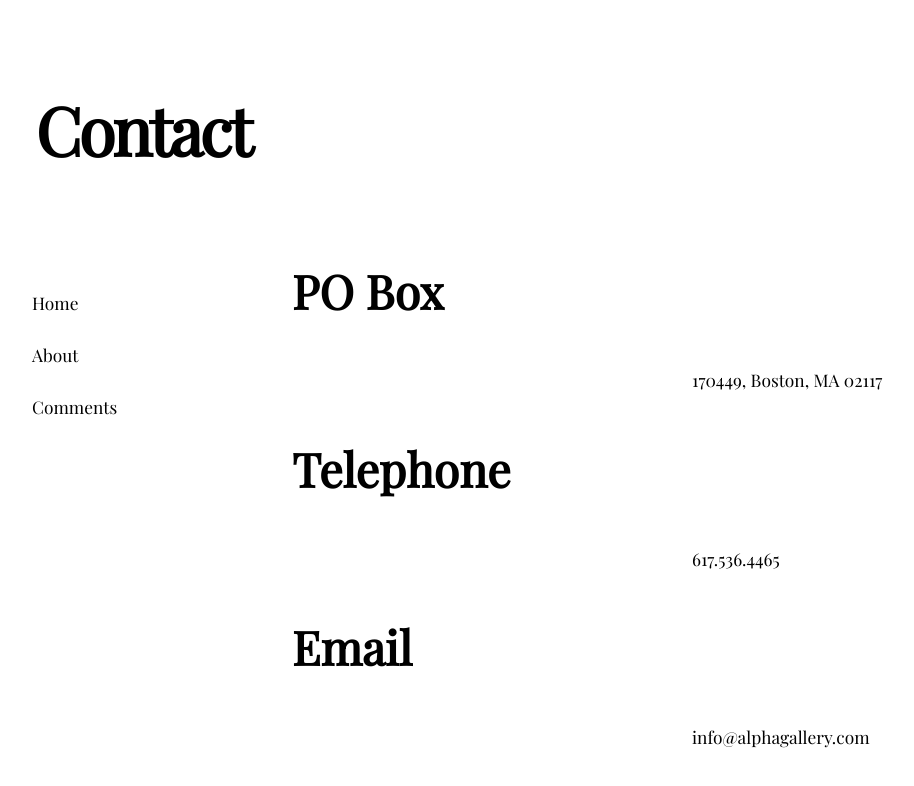
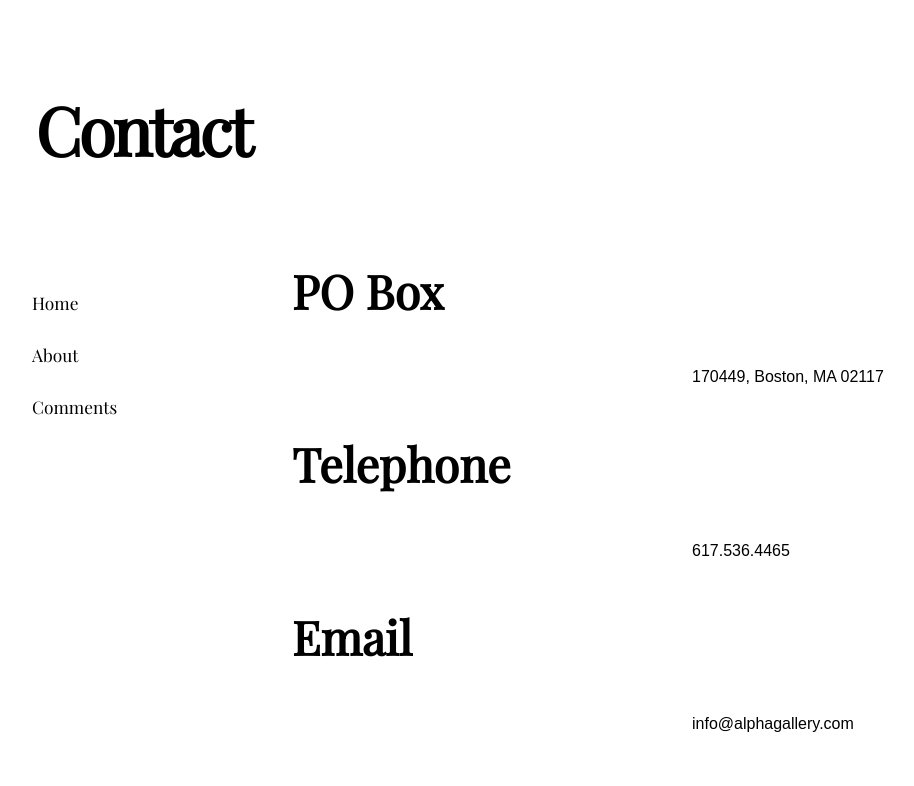
Before and after one commit to aidenkang99/bada, a plain HTML site: page contact.html in a window 1280 px wide. Shown: the whole page, without its empty margins (16-930 px from the left). Drawn offline with nearby package versions, Linux system fonts and the light colour scheme.

Commit message:
Update contact.html

```diff
--- a/contact.html
+++ b/contact.html
@@ -25,8 +25,8 @@
         }
         p{
             margin-left: 400px;
-            font-family: 'Playfair Display', serif;
-            font-size: 13pt;
+            font-family: arial, 'Playfair Display', serif;
+            font-size: 12pt;
         }
     </style>
 </head>
```
